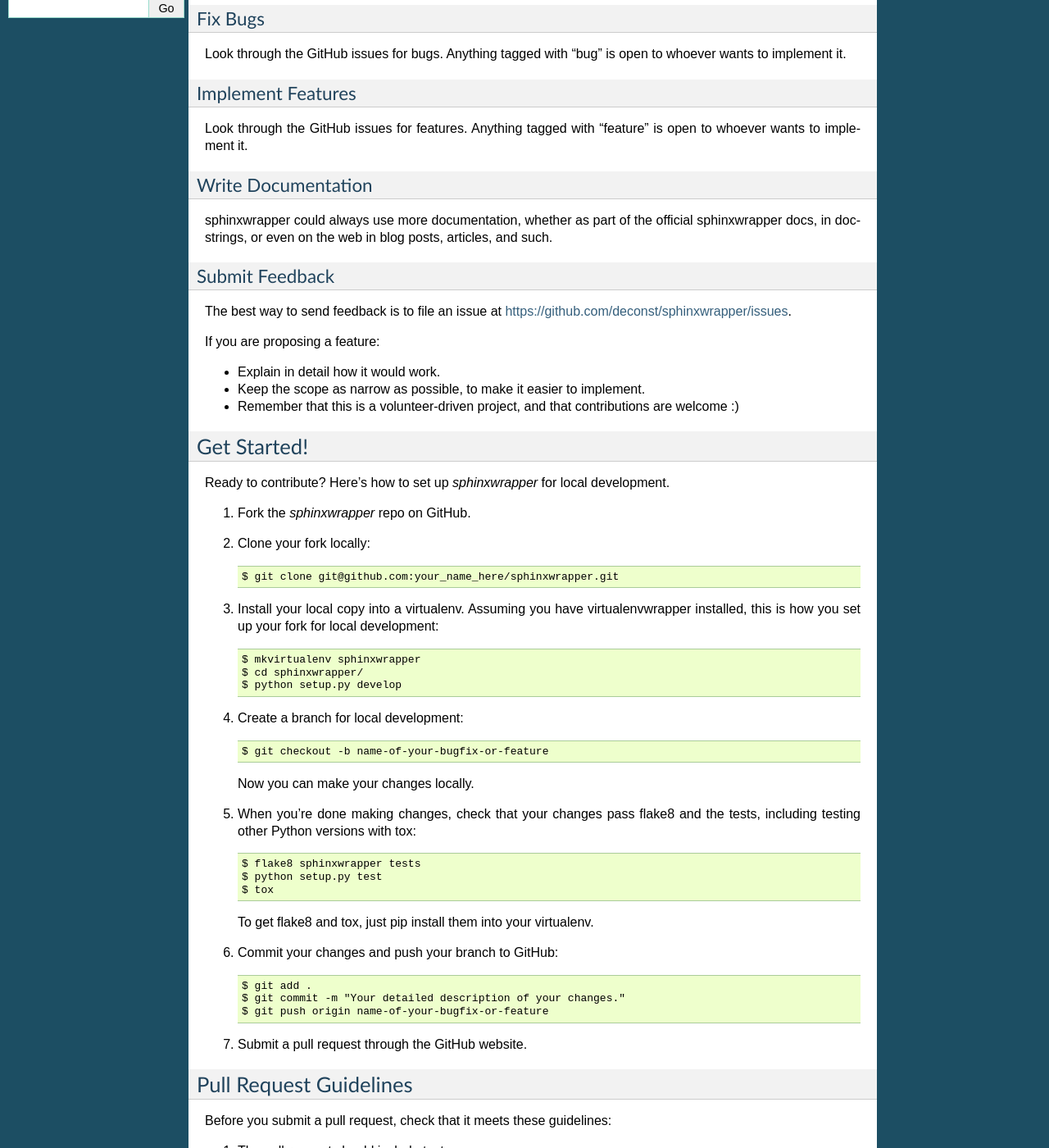
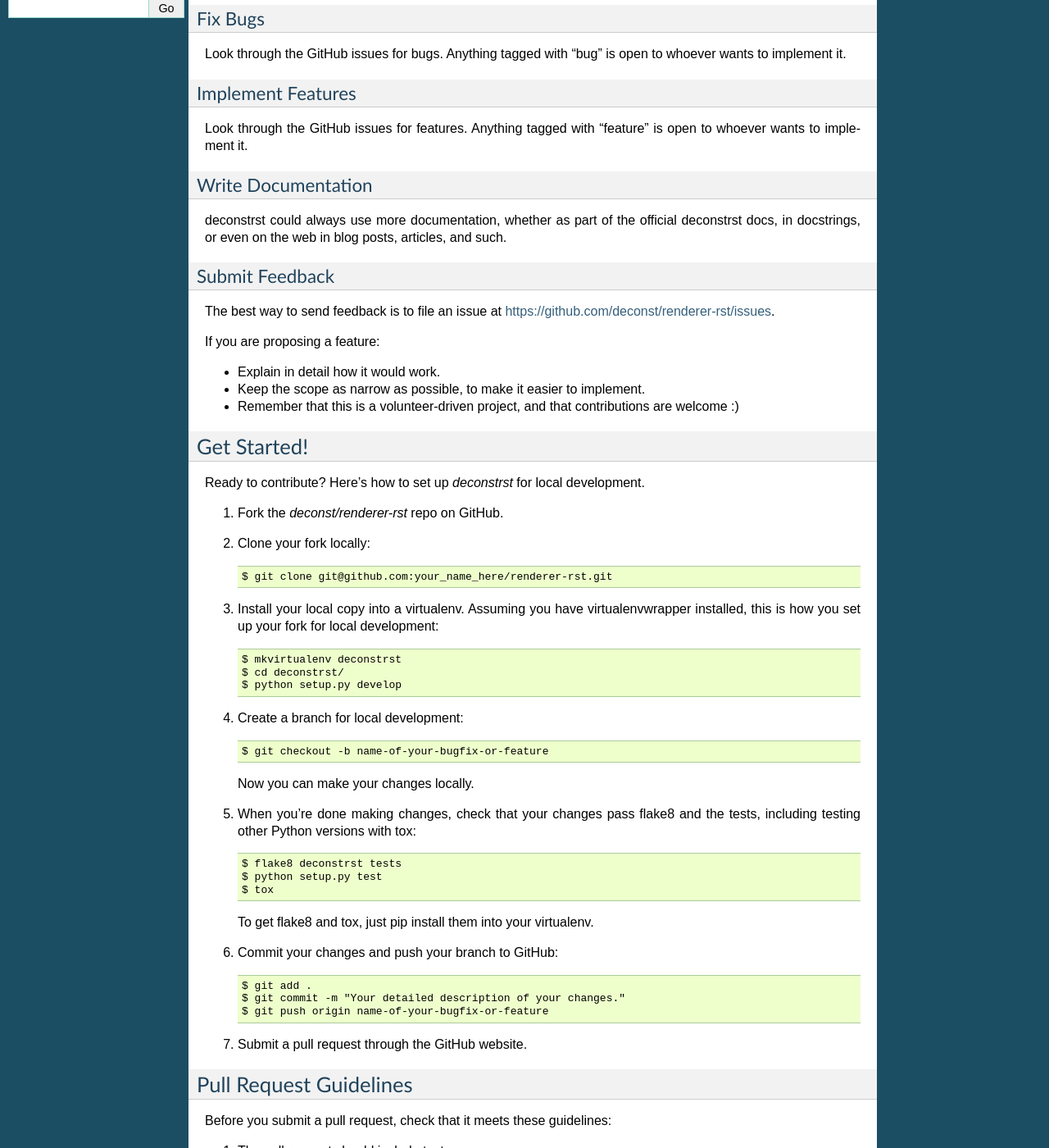
Before and after one commit to deconst/preparer-sphinx, a Sphinx documentation site: the page built from docs/contributing.rst, in a window 1280 px wide and 1400 px high, scrolled down 447 px. Shown: the whole window at 82% size. Built offline with Sphinx 7.4.7, drawn with Linux system fonts in a browser that asks for light colours; some of the changed text lies outside the part shown.

Commit message:
Rename "sphinxwrapper" to "deconstrst".

```diff
--- a/CONTRIBUTING.rst
+++ b/CONTRIBUTING.rst
@@ -13,7 +13,7 @@ Types of Contributions
 Report Bugs
 ~~~~~~~~~~~
 
-Report bugs at https://github.com/deconst/sphinxwrapper/issues.
+Report bugs at https://github.com/deconst/renderer-rst/issues.
 
 If you are reporting a bug, please include:
 
@@ -36,14 +36,14 @@ is open to whoever wants to implement it.
 Write Documentation
 ~~~~~~~~~~~~~~~~~~~
 
-sphinxwrapper could always use more documentation, whether as part of the
-official sphinxwrapper docs, in docstrings, or even on the web in blog posts,
+deconstrst could always use more documentation, whether as part of the
+official deconstrst docs, in docstrings, or even on the web in blog posts,
 articles, and such.
 
 Submit Feedback
 ~~~~~~~~~~~~~~~
 
-The best way to send feedback is to file an issue at https://github.com/deconst/sphinxwrapper/issues.
+The best way to send feedback is to file an issue at https://github.com/deconst/renderer-rst/issues.
 
 If you are proposing a feature:
 
@@ -55,17 +55,17 @@ If you are proposing a feature:
 Get Started!
 ------------
 
-Ready to contribute? Here's how to set up `sphinxwrapper` for local development.
+Ready to contribute? Here's how to set up `deconstrst` for local development.
 
-1. Fork the `sphinxwrapper` repo on GitHub.
+1. Fork the `deconst/renderer-rst` repo on GitHub.
 2. Clone your fork locally::
 
-    $ git clone git@github.com:your_name_here/sphinxwrapper.git
+    $ git clone git@github.com:your_name_here/renderer-rst.git
 
 3. Install your local copy into a virtualenv. Assuming you have virtualenvwrapper installed, this is how you set up your fork for local development::
 
-    $ mkvirtualenv sphinxwrapper
-    $ cd sphinxwrapper/
+    $ mkvirtualenv deconstrst
+    $ cd deconstrst/
     $ python setup.py develop
 
 4. Create a branch for local development::
@@ -76,7 +76,7 @@ Ready to contribute? Here's how to set up `sphinxwrapper` for local development.
 
 5. When you're done making changes, check that your changes pass flake8 and the tests, including testing other Python versions with tox::
 
-    $ flake8 sphinxwrapper tests
+    $ flake8 deconstrst tests
     $ python setup.py test
     $ tox
 
@@ -100,7 +100,7 @@ Before you submit a pull request, check that it meets these guidelines:
    your new functionality into a function with a docstring, and add the
    feature to the list in README.rst.
 3. The pull request should work for Python 2.6, 2.7, 3.3, and 3.4, and for PyPy. Check
-   https://travis-ci.org/deconst/sphinxwrapper/pull_requests
+   https://travis-ci.org/deconst/renderer-rst/pull_requests
    and make sure that the tests pass for all supported Python versions.
 
 Tips
@@ -108,4 +108,4 @@ Tips
 
 To run a subset of tests::
 
-    $ python -m unittest tests.test_sphinxwrapper
+    $ python -m unittest tests.test_deconstrst
--- a/docs/conf.py
+++ b/docs/conf.py
@@ -1,7 +1,7 @@
 #!/usr/bin/env python
 # -*- coding: utf-8 -*-
 #
-# sphinxwrapper documentation build configuration file, created by
+# deconstrst documentation build configuration file, created by
 # sphinx-quickstart on Tue Jul  9 22:26:36 2013.
 #
 # This file is execfile()d with the current directory set to its
@@ -31,7 +31,7 @@ project_root = os.path.dirname(cwd)
 # version is used.
 sys.path.insert(0, project_root)
 
-import sphinxwrapper
+import deconstrst
 
 # -- General configuration ---------------------------------------------
 
@@ -55,7 +55,7 @@ source_suffix = '.rst'
 master_doc = 'index'
 
 # General information about the project.
-project = u'sphinxwrapper'
+project = u'deconstrst'
 copyright = u'2015, Ash Wilson'
 
 # The version info for the project you're documenting, acts as replacement
@@ -63,9 +63,9 @@ copyright = u'2015, Ash Wilson'
 # the built documents.
 #
 # The short X.Y version.
-version = sphinxwrapper.__version__
+version = deconstrst.__version__
 # The full version, including alpha/beta/rc tags.
-release = sphinxwrapper.__version__
+release = deconstrst.__version__
 
 # The language for content autogenerated by Sphinx. Refer to documentation
 # for a list of supported languages.
@@ -188,7 +188,7 @@ html_static_path = ['_static']
 #html_file_suffix = None
 
 # Output file base name for HTML help builder.
-htmlhelp_basename = 'sphinxwrapperdoc'
+htmlhelp_basename = 'deconstrstdoc'
 
 
 # -- Options for LaTeX output ------------------------------------------
@@ -208,8 +208,8 @@ latex_elements = {
 # (source start file, target name, title, author, documentclass
 # [howto/manual]).
 latex_documents = [
-    ('index', 'sphinxwrapper.tex',
-     u'sphinxwrapper Documentation',
+    ('index', 'deconstrst.tex',
+     u'Deconst RST Renderer Documentation',
      u'Ash Wilson', 'manual'),
 ]
 
@@ -239,8 +239,8 @@ latex_documents = [
 # One entry per manual page. List of tuples
 # (source start file, name, description, authors, manual section).
 man_pages = [
-    ('index', 'sphinxwrapper',
-     u'sphinxwrapper Documentation',
+    ('index', 'deconstrst',
+     u'Deconst RST Renderer Documentation',
      [u'Ash Wilson'], 1)
 ]
 
@@ -254,11 +254,11 @@ man_pages = [
 # (source start file, target name, title, author,
 #  dir menu entry, description, category)
 texinfo_documents = [
-    ('index', 'sphinxwrapper',
-     u'sphinxwrapper Documentation',
+    ('index', 'deconstrst',
+     u'Deconst RST Renderer Documentation',
      u'Ash Wilson',
-     'sphinxwrapper',
-     'One line description of project.',
+     'deconstrst',
+     'Render and publish RST repositories into a Deconst site.',
      'Miscellaneous'),
 ]
 
--- a/docs/usage.rst
+++ b/docs/usage.rst
@@ -2,6 +2,6 @@
 Usage
 ========
 
-To use sphinxwrapper in a project::
+To use deconstrst in a project::
 
-    import sphinxwrapper
+    import deconstrst
```
Also changed, not shown: README.md (+2 -2 lines), README.rst (+6 -6 lines), setup.py (+7 -7 lines), deconstrst/__init__.py (renamed from sphinxwrapper/__init__.py), 6 other files.
